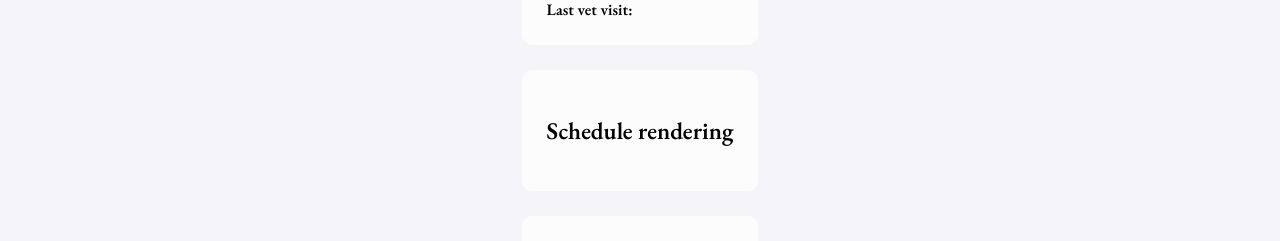
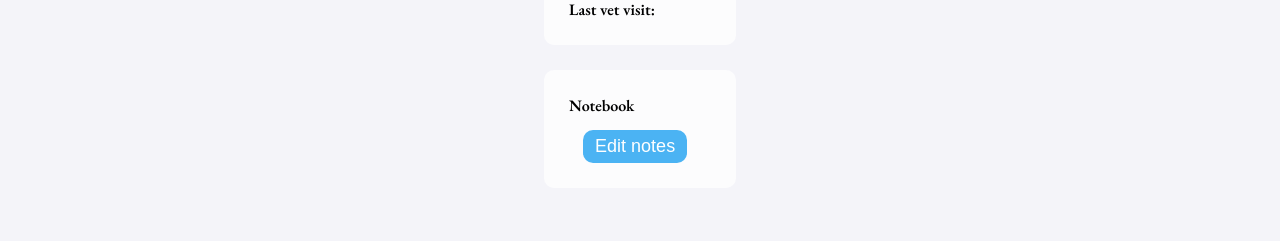
Before and after one commit to FFSS-38/Iteration, a React app: page /home in a window 1280 px wide. Shown: the part 608-849 px from the top of the page. After the commit the page ends 804 px from the top, so only its background shows below. Built offline with nearby package versions, Linux system fonts and the light colour scheme; a web font is replaced by a local one.

Commit message:
Removed unnecessary component

```diff
--- a/client/components/HomePage.jsx
+++ b/client/components/HomePage.jsx
@@ -2,7 +2,7 @@ import React, { Component } from 'react';
 import { useState } from 'react';
 
 import ProfileContainer from './ProfileContainer';
-import ScheduleContainer from './ScheduleContainer';
+// import ScheduleContainer from './ScheduleContainer';
 import { NotebookContainer } from './NotebookContainer';
 
 const HomePage = (props) => {
@@ -21,10 +21,10 @@ const HomePage = (props) => {
         vetID={currentPet.Vet}
         weight={currentPet.Weight}
       />
-      <ScheduleContainer
+      {/* <ScheduleContainer
         className='scheduleContainer'
         schedule={currentPet.scheduledEvents}
-      />
+      /> */}
       <NotebookContainer className='notebookContainer' petObj={currentPet} />
     </div>
   );
--- a/client/components/ScheduleContainer.jsx
+++ b/client/components/ScheduleContainer.jsx
@@ -1,48 +1,48 @@
-import React, { Component } from 'react';
+// import React, { Component } from 'react';
 
-const ScheduleContainer = () => {
-  const options = { year: 'numeric', month: 'long', day: 'numeric' };
-  const date1 = new Date();
-  const date2 = new Date('December 17, 2023 03:24:00');
+// const ScheduleContainer = () => {
+//   const options = { year: 'numeric', month: 'long', day: 'numeric' };
+//   const date1 = new Date();
+//   const date2 = new Date('December 17, 2023 03:24:00');
 
-  const renderScheduleItem = (item) => {
-    const currentTime = new Date().toDateString();
-    return (
-      // add a variable for styling past events differently?
-      <div className="scheduleItem" key={item}>
-        <div className="dateTime">{item.dateTime}</div>
-        <div className="eventDetails">{item.details}</div>
-        {/* add onclick functionality to delete schedule item*/}
-        <button>Delete Event</button>
-      </div>
-    );
-  };
-  // const events = [
-  //   {
-  //     dateTime: date1.toLocaleString(undefined, options),
-  //     details: 'event 1',
-  //   },
-  //   { dateTime: date2.toLocaleString(undefined, options), details: 'event 2' },
-  // ];
+//   const renderScheduleItem = (item) => {
+//     const currentTime = new Date().toDateString();
+//     return (
+//       // add a variable for styling past events differently?
+//       <div className="scheduleItem" key={item}>
+//         <div className="dateTime">{item.dateTime}</div>
+//         <div className="eventDetails">{item.details}</div>
+//         {/* add onclick functionality to delete schedule item*/}
+//         <button>Delete Event</button>
+//       </div>
+//     );
+//   };
+//   // const events = [
+//   //   {
+//   //     dateTime: date1.toLocaleString(undefined, options),
+//   //     details: 'event 1',
+//   //   },
+//   //   { dateTime: date2.toLocaleString(undefined, options), details: 'event 2' },
+//   // ];
 
-  // // datetime formatting and naming tbd
-  // console.log('hi from sched container');
-  // // sort schedule items by date
-  // // shallow copy list of events because I'm afraid of trying to sort state in place
-  // //let events = this.props.schedule.slice();
-  // this.events.sort((a, b) => {
-  //   return b.dateTime - a.dateTime;
-  // });
+//   // // datetime formatting and naming tbd
+//   // console.log('hi from sched container');
+//   // // sort schedule items by date
+//   // // shallow copy list of events because I'm afraid of trying to sort state in place
+//   // //let events = this.props.schedule.slice();
+//   // this.events.sort((a, b) => {
+//   //   return b.dateTime - a.dateTime;
+//   // });
 
-  // // make a renderable list of schedule item components
-  // events.forEach((el) => eventList.push(renderScheduleItem(el)));
-  // console.log(eventList);
+//   // // make a renderable list of schedule item components
+//   // events.forEach((el) => eventList.push(renderScheduleItem(el)));
+//   // console.log(eventList);
 
-  return (
-    <div className="homeCategory">
-      <h2>Schedule rendering</h2>
-      {/* <div>{eventList}</div> */}
-    </div>
-  );
-};
-export default ScheduleContainer;
+//   return (
+//     <div className="homeCategory">
+//       <h2>Schedule rendering</h2>
+//       {/* <div>{eventList}</div> */}
+//     </div>
+//   );
+// };
+// export default ScheduleContainer;
```
